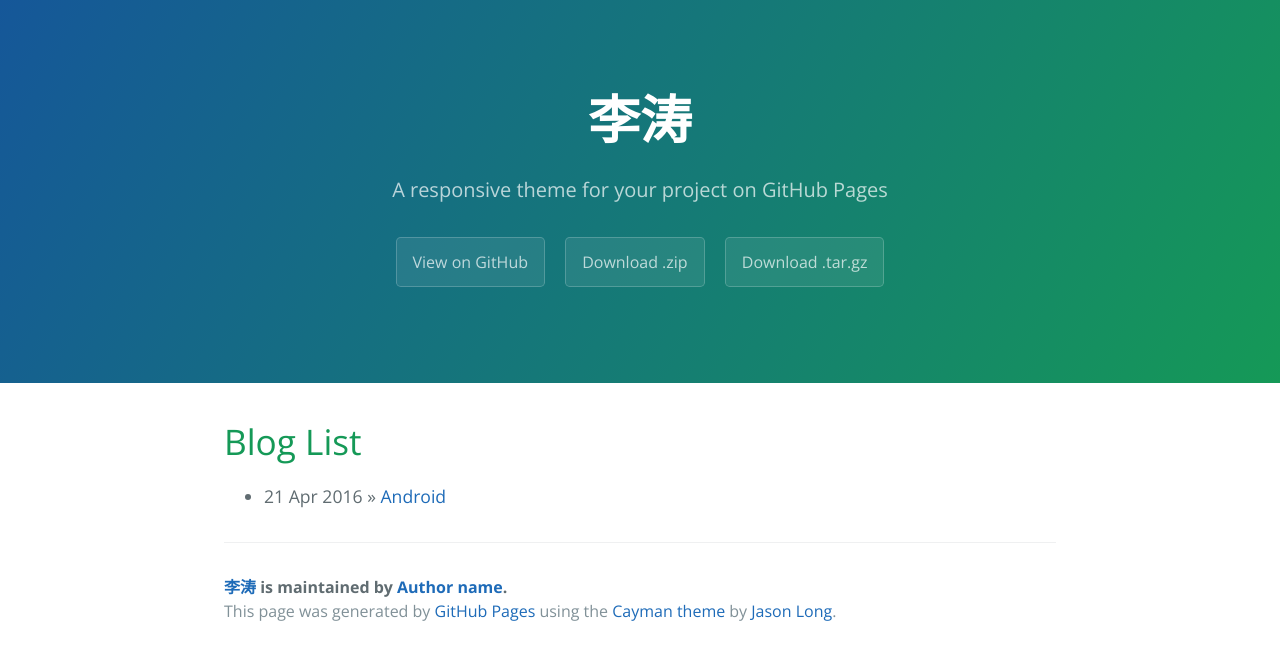
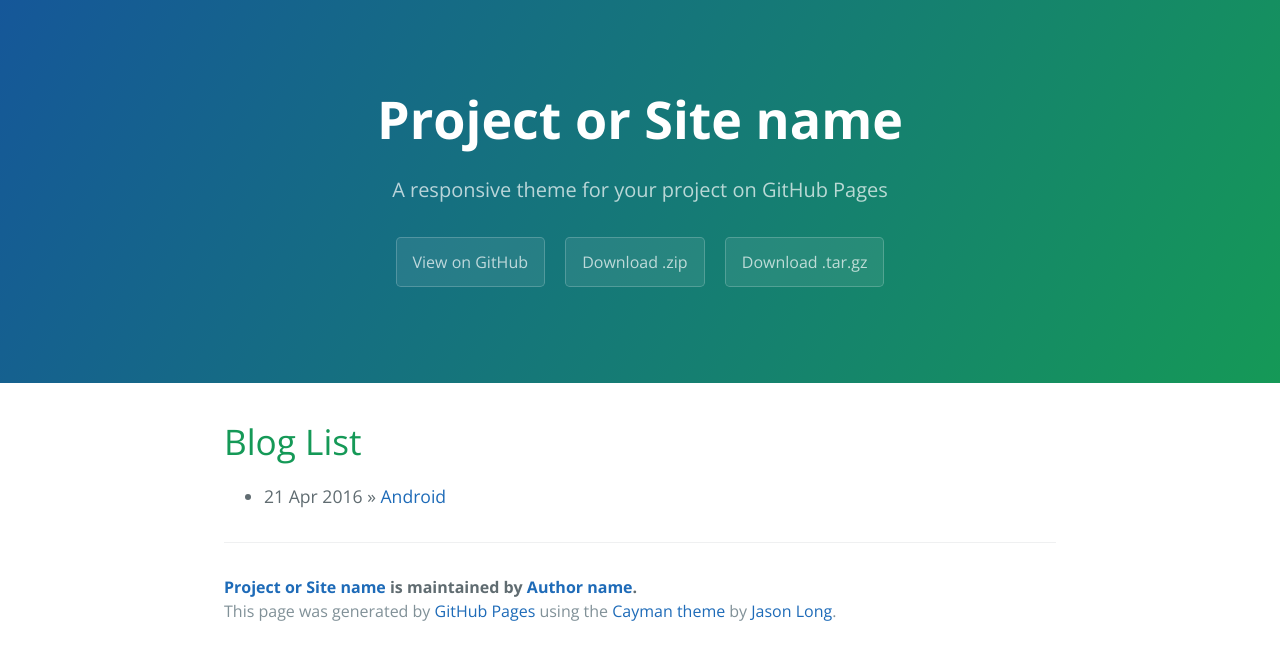
Before and after one commit to tuelee/tuelee.github.io, a Jekyll site: the page built from index.html, in a window 1280 px wide. Shown: the top 660 px of the page. Built offline with Jekyll 4.4.1, drawn with Linux system fonts in a browser that asks for light colours; Markdown is read by kramdown in place of the engine named in the settings; the list of posts is cut into pages by our own code.

Commit message:
Revert "modify"
This reverts commit 8ac4e2bc82b2d04a982ae202c0ee8a815405c0eb.

```diff
--- a/_config.yml
+++ b/_config.yml
@@ -1,5 +1,5 @@
 # Setup
-title:        李涛
+title:        Project or Site name
 tagline:      A responsive theme for your project on GitHub Pages
 baseurl:      ""
 paginate:     1
```
